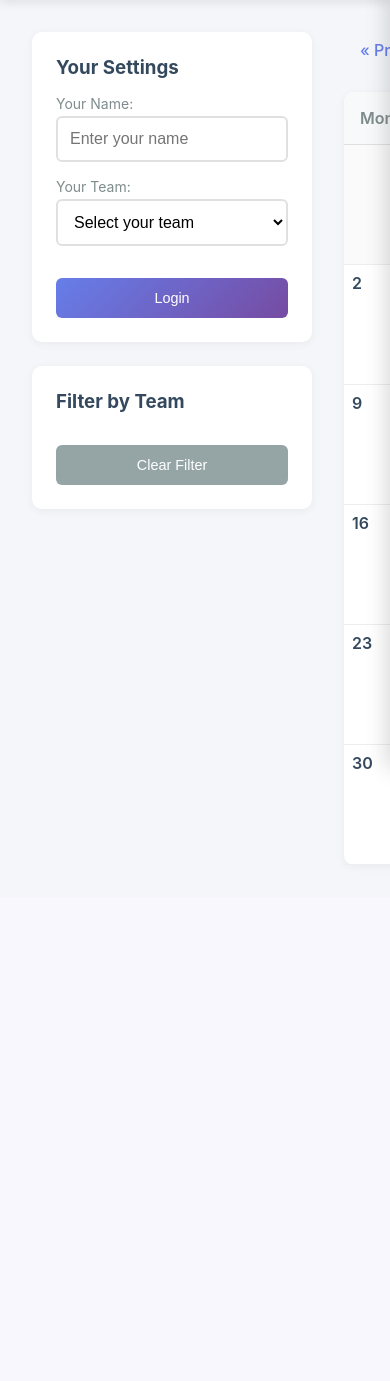
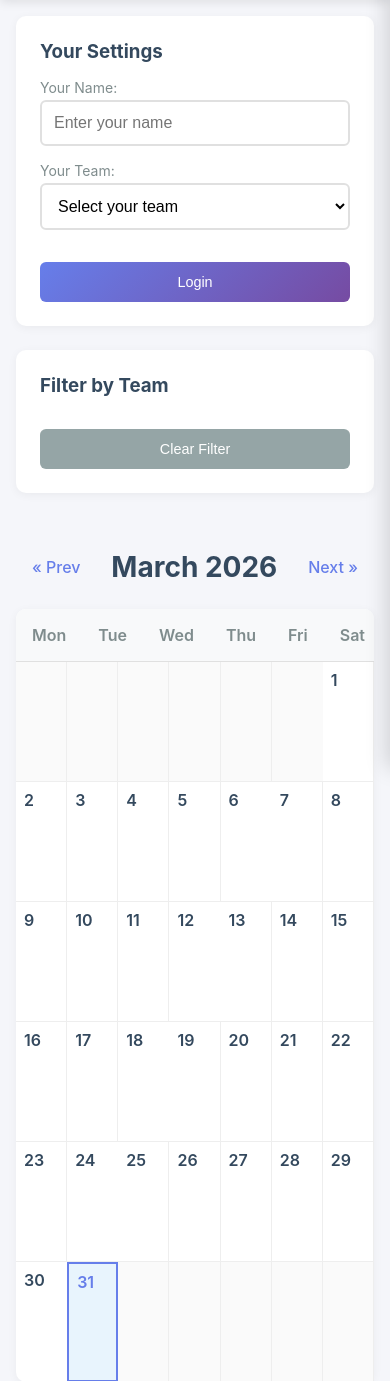
Before and after one commit to pLum0/clubCalendar, a Django app: page / in a window 390 px wide; the page is wider, and only the part inside the window is pictured. Shown: the part 76-1457 px from the top of that part. Before the commit the page ends 941 px from the top of that part, so only its background shows below. Run offline with Django 4.2, Linux system fonts and the light colour scheme; data that the repository does not hold is empty.

Commit message:
Improve mobile responsiveness: wrap RSVP buttons and stack calendar layout

```diff
--- a/calendar_app/static/calendar_app/css/style.css
+++ b/calendar_app/static/calendar_app/css/style.css
@@ -695,6 +695,7 @@ button:hover {
 
 .rsvp-buttons {
     display: flex;
+    flex-wrap: wrap;
     gap: 0.5rem;
     margin-bottom: 1rem;
 }
@@ -1380,6 +1381,18 @@ button:hover {
 }
 
 @media (max-width: 768px) {
+    main {
+        padding: 1rem;
+    }
+
+    .calendar-container {
+        flex-direction: column;
+    }
+
+    .sidebar {
+        width: 100%;
+    }
+
     .week-header, .week-number {
         display: none;
     }
```
Also changed, not shown: 1 other file.
